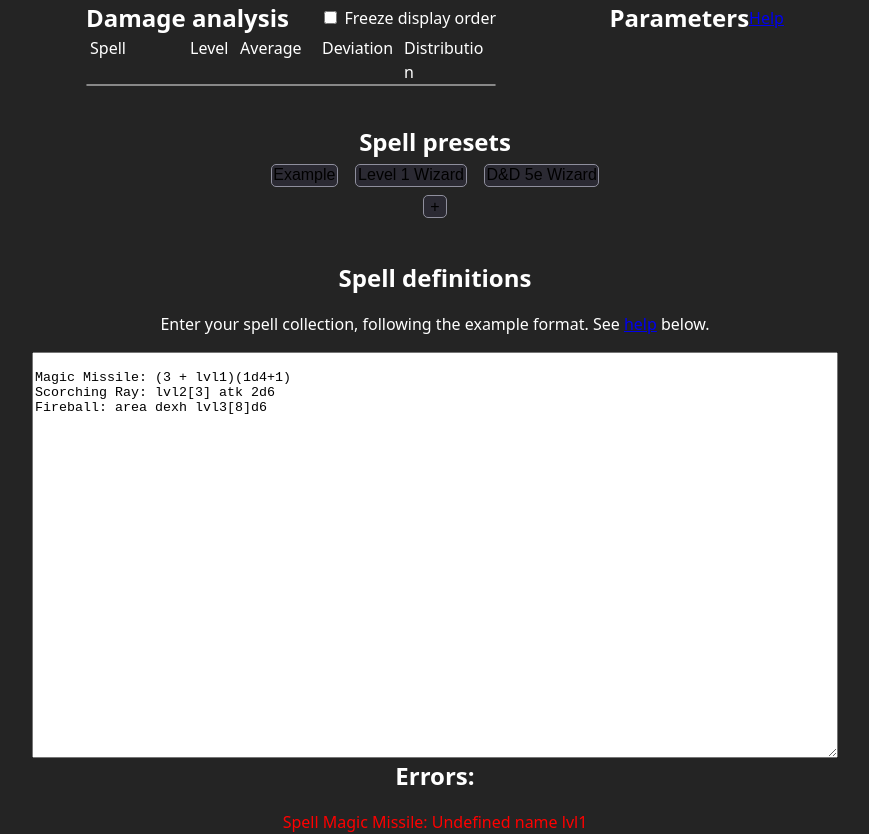
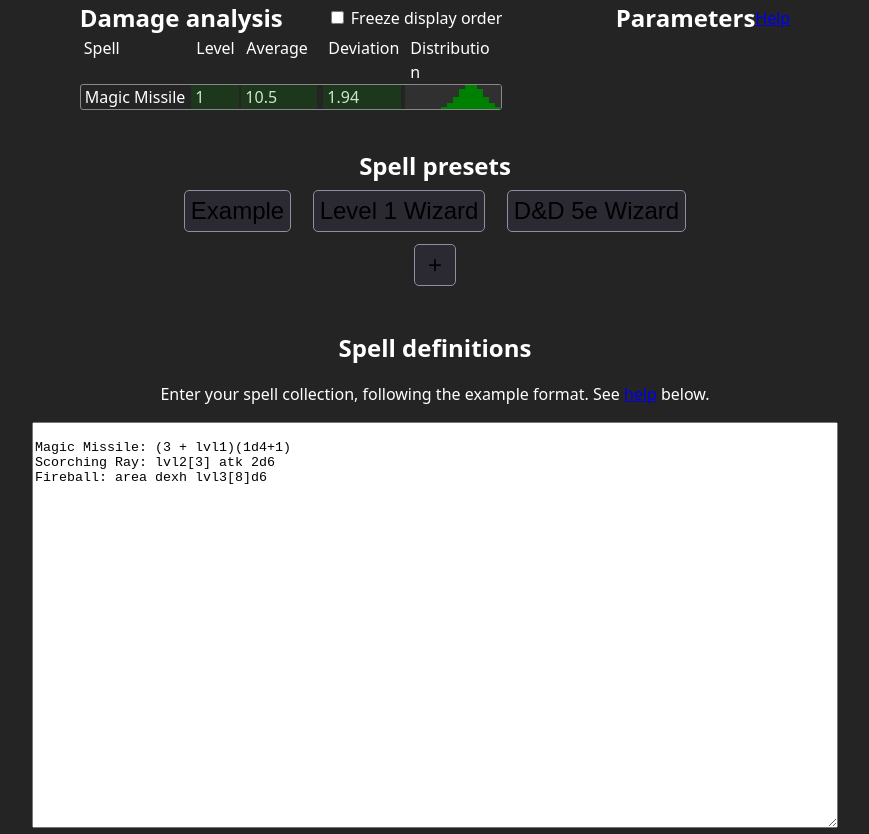
Before and after one commit to kovaxis/dndcalc, a Svelte app: page / in a window 1280 px wide. Shown: the top 834 px of the page, without its empty margins (205-1074 px from the left). Built offline with nearby package versions, Linux system fonts and the light colour scheme.

Commit message:
re-add the level intrinsic

```diff
--- a/src/App.svelte
+++ b/src/App.svelte
@@ -166,7 +166,7 @@
         <h2>Parameters</h2>
         <a href="#help"> Help </a>
       </div>
-      <div class="fdown facenter" style="gap: 0.5cm;">
+      <div class="fdown facenter" style="gap: 0.3cm;">
         {#each analysis.wantParams as group}
           {#if group.params.length > 0}
             {#if group.name}
@@ -282,7 +282,7 @@
       {/each}
       <button
         class="preset-button preset-button-bg"
-        style="width: 1.5em;"
+        style="width: 1.75em;"
         onclick={() => {
           const exists = bundled.BUNDLES.concat(saved).find(
             (someBundle) => someBundle.source.trim() === src.trim(),
@@ -399,9 +399,8 @@
     flex-direction: row;
     align-items: center;
     justify-content: center;
-    font-size: 16px;
+    font-size: 24px;
     margin: 0.25em;
-    height: 10em;
     border-radius: 5px;
     width: fit-content;
     height: fit-content;
@@ -416,8 +415,8 @@
   }
 
   .preset-button-bg {
-    font-size: 16px;
-    padding: 0.1em;
+    font-size: 24px;
+    padding: 0.25em;
     background: #2b2a33;
   }
   .preset-button-bg:hover {
--- a/src/engine/analyze.ts
+++ b/src/engine/analyze.ts
@@ -1,5 +1,5 @@
 import type { Expr } from "./ast"
-import { Context, getReferences, type Params } from "./eval"
+import { Context, getLevel, getReferences, type Params } from "./eval"
 import * as distribution from "./distribution"
 import { parse } from "./parse"
 import { cmpKeyed } from "./util"
@@ -166,7 +166,7 @@ function parseLine(line: string, into: Parsed, lineNum: number) {
 }
 
 export function analyzeSpell(ctx: Context, spell: ParsedSpell): SpellAnalysis {
-    const level = -1 // getLevel(expr) TODO: reimplement this
+    const level = getLevel(spell.expr)
     const result = ctx.eval(spell.expr, ctx.globals)
     if (result.ty !== 'distr') throw `Spell must return a number`
     const average = distribution.average(result)
--- a/src/engine/ast.ts
+++ b/src/engine/ast.ts
@@ -69,6 +69,11 @@ export interface Die {
     n: number
 }
 
+export interface Level {
+    ty: 'lvl'
+    lvl: number
+}
+
 export interface Name {
     ty: 'name'
     name: string
@@ -96,6 +101,7 @@ export interface Call {
 export type Atom =
     | Lit
     | Die
+    | Level
     | Name
 
 export type CoreExpr = | Atom
--- a/src/engine/eval.ts
+++ b/src/engine/eval.ts
@@ -16,7 +16,8 @@ export interface CallCtx {
 }
 
 const STANDARD_ENV: Env = new Map(Object.entries<Value>({
-    min: { ty: 'func', params: ['a', 'b'], body: { ty: 'op', op: 'min', lhs: { ty: 'name', name: 'a' }, rhs: { ty: 'name', name: 'b' } } }
+    min: { ty: 'func', params: ['a', 'b'], body: { ty: 'op', op: 'min', lhs: { ty: 'name', name: 'a' }, rhs: { ty: 'name', name: 'b' } } },
+    max: { ty: 'func', params: ['a', 'b'], body: { ty: 'op', op: 'max', lhs: { ty: 'name', name: 'a' }, rhs: { ty: 'name', name: 'b' } } },
 }))
 
 /**
@@ -39,6 +40,15 @@ export class Context {
         switch (expr.ty) {
             case 'die':
                 return distribution.create([...Array(expr.n)].map((_, idx) => [idx + 1, 1]))
+            case 'lvl':
+                const levelVal = env.get('level')
+                let level = null
+                if (levelVal && levelVal.ty === 'distr' && levelVal.bins.size === 1) {
+                    for (const val of levelVal.bins.keys()) {
+                        level = Math.floor(val)
+                    }
+                }
+                return distribution.singular(level == null ? 0 : Math.max(level - expr.lvl, 0))
             case 'lit':
                 return distribution.create([[expr.lit, 1]])
             case 'op':
@@ -120,7 +130,7 @@ function enter(expr: Expr, visit: (expr: Expr) => void): void {
         case 'func':
             visit(expr.body)
             return
-        case 'die': case 'lit': case 'name':
+        case 'die': case 'lit': case 'name': case 'lvl':
             return
         default:
             return expr
@@ -240,3 +250,10 @@ export function getReferences(expr: Expr): string[] {
     extractReferences(expr, out)
     return out
 }
+
+export function getLevel(expr: Expr): number {
+    let lvl = -1
+    if (expr.ty === 'lvl') lvl = expr.lvl
+    enter(expr, subexpr => lvl = Math.max(lvl, getLevel(subexpr)))
+    return lvl
+}
--- a/src/engine/parse.ts
+++ b/src/engine/parse.ts
@@ -69,9 +69,21 @@ class Parser {
             while (this.peek()?.match(/[a-zA-Z_0-9]/)) name += this.char()
             name = name.toLowerCase()
             const isDie = name.match(/^d([1-9][0-9]*)$/)
+            const isLvl = name.match(/^lvl([1-9][0-9]*)$/)
             if (isDie) {
                 const [, n] = isDie
                 return this.spanify({ ty: 'die', n: parseInt(n) }, start)
+            } else if (isLvl) {
+                const [, lvl] = isLvl
+                this.trim()
+                let expr: Expr = { ty: 'lvl', lvl: parseInt(lvl) }
+                if (this.peek() === '[') {
+                    this.char()
+                    expr = this.extend({ ty: 'op', op: '+', lhs: this.expr(), rhs: expr }, expr)
+                    const close = this.char()
+                    if (close !== ']') throw `Expected closing square bracket`
+                }
+                return expr
             } else if (name === 'fn') {
                 const params: string[] = []
                 while (true) {
```
